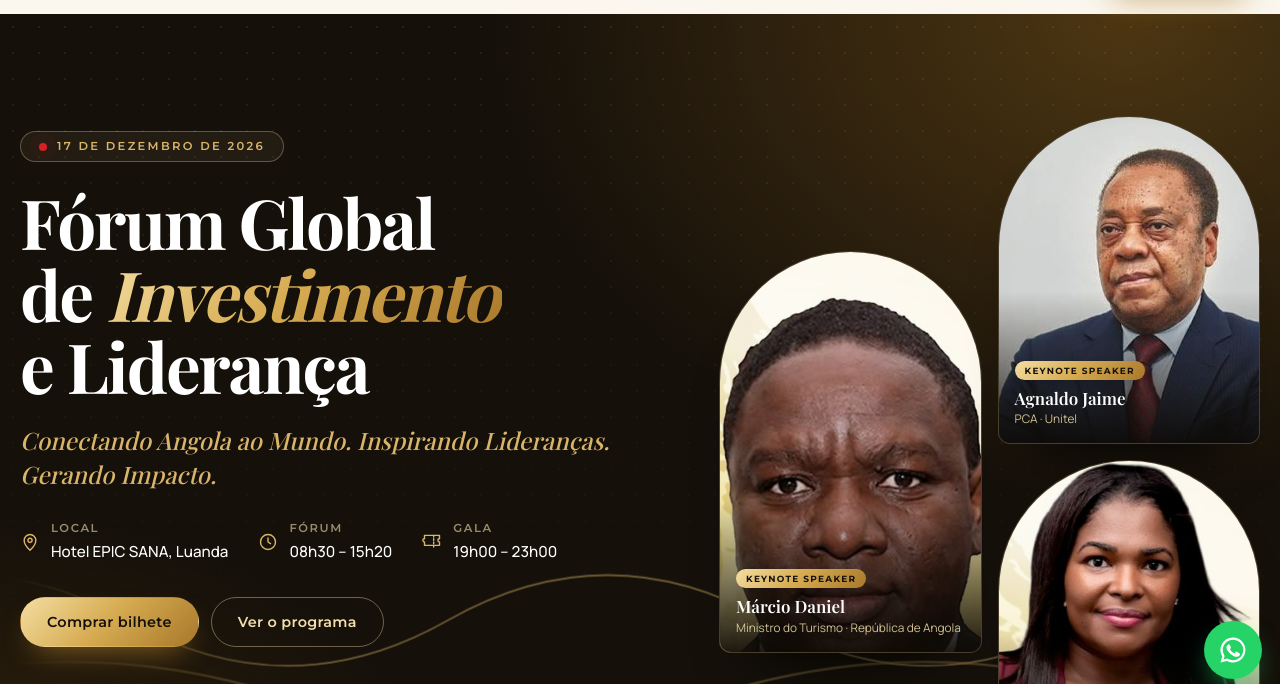
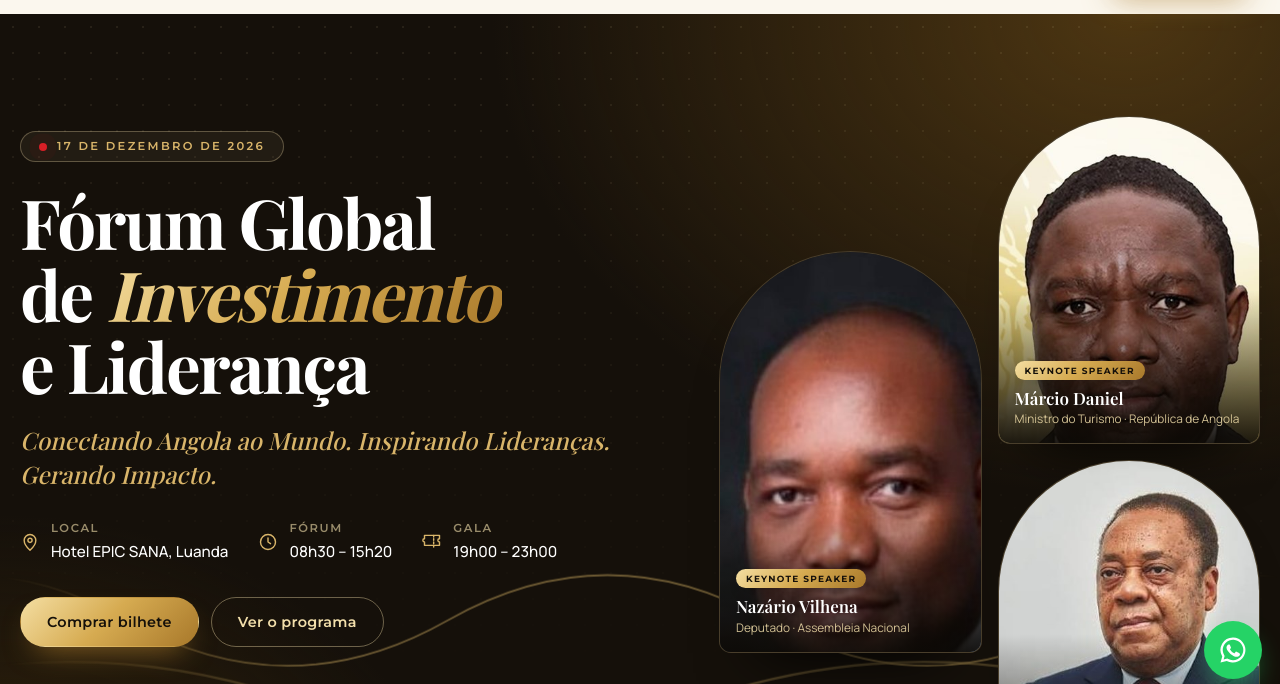
Before and after one commit to angolajobssummit-eng/Site-Gilf, a plain HTML site: page index.html in a window 1280 px wide. Shown: the part 103-787 px from the top of the page. Drawn offline with nearby package versions, Linux system fonts and the light colour scheme; a web font is replaced by a local one.

Commit message:
Nazário Vilhena como primeiro Keynote Speaker (08:42–08:57); programa da manhã reajustado
Co-Authored-By: Claude Opus 5.5 <noreply@anthropic.com>
Claude-Session: https://claude.ai/code/session_01P9CTcP8St7hMUZkcGog4iA

```diff
--- a/assets/dados.js
+++ b/assets/dados.js
@@ -43,7 +43,7 @@ window.GILF = {
         "rotulo": "Painéis temáticos"
       },
       {
-        "valor": "2",
+        "valor": "3",
         "rotulo": "Keynote Speakers"
       },
       {
@@ -55,7 +55,7 @@ window.GILF = {
         "rotulo": "Moderadores"
       },
       {
-        "valor": "28",
+        "valor": "27",
         "rotulo": "Oradores"
       }
     ],
@@ -84,6 +84,20 @@ window.GILF = {
   },
   "pessoas": [
     {
+      "id": "nazario-vilhena",
+      "bio": "",
+      "linkedin": "",
+      "destaque": false,
+      "nome": "Nazário Vilhena",
+      "cargo": "Deputado",
+      "organizacao": "Assembleia Nacional",
+      "papel": "keynote",
+      "tema": "África, Angola e o mundo: parcerias para o futuro — liderança, cooperação e desenvolvimento sustentável.",
+      "pais": "Angola",
+      "foto": "assets/img/pessoas/nazario-vilhena.jpg",
+      "aliases": []
+    },
+    {
       "id": "marcio-daniel",
       "nome": "Márcio Daniel",
       "cargo": "Ministro do Turismo",
@@ -753,20 +767,6 @@ window.GILF = {
       "pais": "Tanzânia",
       "foto": "assets/img/pessoas/mecktilder-mm.jpg",
       "aliases": []
-    },
-    {
-      "id": "nazario-vilhena",
-      "bio": "",
-      "linkedin": "",
-      "destaque": false,
-      "nome": "Nazário Vilhena",
-      "cargo": "Deputado",
-      "organizacao": "Assembleia Nacional",
-      "papel": "orador",
-      "tema": "África, Angola e o mundo: parcerias para o futuro — liderança, cooperação e desenvolvimento sustentável.",
-      "pais": "Angola",
-      "foto": "assets/img/pessoas/nazario-vilhena.jpg",
-      "aliases": []
     }
   ],
   "programa": {
@@ -800,26 +800,41 @@ window.GILF = {
         "vagas": 0
       },
       {
-        "id": "keynote-marcio",
+        "id": "keynote-vilhena",
         "hora": "08:42",
         "fim": "08:57",
         "tipo": "keynote",
         "numero": "",
-        "titulo": "Angola e Emirados Árabes Unidos",
-        "subtitulo": "Parcerias estratégicas para atrair investimento e internacionalizar empresas angolanas",
+        "titulo": "África, Angola e o mundo",
+        "subtitulo": "Parcerias para o futuro — liderança, cooperação e desenvolvimento sustentável",
         "descricao": "",
         "moderador": "",
         "oradores": [
-          "marcio-daniel"
-        ],
-        "vagas": 0
-      },
-      {
-        "id": "keynote-agnaldo",
+          "nazario-vilhena"
+        ],
+        "vagas": 0
+      },
+      {
+        "id": "keynote-marcio",
         "hora": "08:57",
         "fim": "09:12",
         "tipo": "keynote",
         "numero": "",
+        "titulo": "Angola e Emirados Árabes Unidos",
+        "subtitulo": "Parcerias estratégicas para atrair investimento e internacionalizar empresas angolanas",
+        "descricao": "",
+        "moderador": "",
+        "oradores": [
+          "marcio-daniel"
+        ],
+        "vagas": 0
+      },
+      {
+        "id": "keynote-agnaldo",
+        "hora": "09:12",
+        "fim": "09:27",
+        "tipo": "keynote",
+        "numero": "",
         "titulo": "Conectividade que transforma",
         "subtitulo": "O digital como motor do investimento, da inclusão e da projecção de Angola no mundo",
         "descricao": "",
@@ -831,8 +846,8 @@ window.GILF = {
       },
       {
         "id": "painel-1",
-        "hora": "09:12",
-        "fim": "09:52",
+        "hora": "09:27",
+        "fim": "10:07",
         "tipo": "painel",
         "numero": "1",
         "titulo": "Liderança Empresarial e o Futuro de Angola",
@@ -849,8 +864,8 @@ window.GILF = {
       },
       {
         "id": "painel-2",
-        "hora": "09:52",
-        "fim": "10:32",
+        "hora": "10:07",
+        "fim": "10:47",
         "tipo": "painel",
         "numero": "2",
         "titulo": "Investimento, Financiamento e Diversificação Económica de África",
@@ -867,8 +882,8 @@ window.GILF = {
       },
       {
         "id": "painel-3",
-        "hora": "10:32",
-        "fim": "11:12",
+        "hora": "10:47",
+        "fim": "11:27",
         "tipo": "painel",
         "numero": "3",
         "titulo": "Liderança e Capital Humano na Era da Transformação",
@@ -986,8 +1001,7 @@ window.GILF = {
         "oradores": [
           "armando-gomes",
           "benito-lukeba",
-          "mecktilder-mm",
-          "nazario-vilhena"
+          "mecktilder-mm"
         ],
         "vagas": 4
       },
--- a/index.html
+++ b/index.html
@@ -4,7 +4,7 @@
   <meta charset="utf-8">
   <meta name="viewport" content="width=device-width, initial-scale=1">
   <title>GiLF Angola 2026 · Fórum Global de Investimento e Liderança</title>
-  <meta name="description" content="GiLF Angola 2026 — Fórum Global de Investimento e Liderança e Gala dos Prémios Líderes Angola. 17 de Dezembro de 2026, Hotel EPIC SANA, Luanda. Keynotes de Márcio Daniel e Agnaldo Jaime; Gala Prémios Líderes Angola 2026.">
+  <meta name="description" content="GiLF Angola 2026 — Fórum Global de Investimento e Liderança e Gala dos Prémios Líderes Angola. 17 de Dezembro de 2026, Hotel EPIC SANA, Luanda. Keynotes de Nazário Vilhena, Márcio Daniel e Agnaldo Jaime; Gala Prémios Líderes Angola 2026.">
   <meta property="og:title" content="GiLF Angola 2026 · Fórum Global de Investimento e Liderança">
   <meta property="og:description" content="17 de Dezembro de 2026 · Hotel EPIC SANA, Luanda. Fórum das 08h30 às 15h20 e Gala Prémios Líderes Angola a partir das 19h00.">
   <meta property="og:image" content="assets/img/og.jpg">
```
